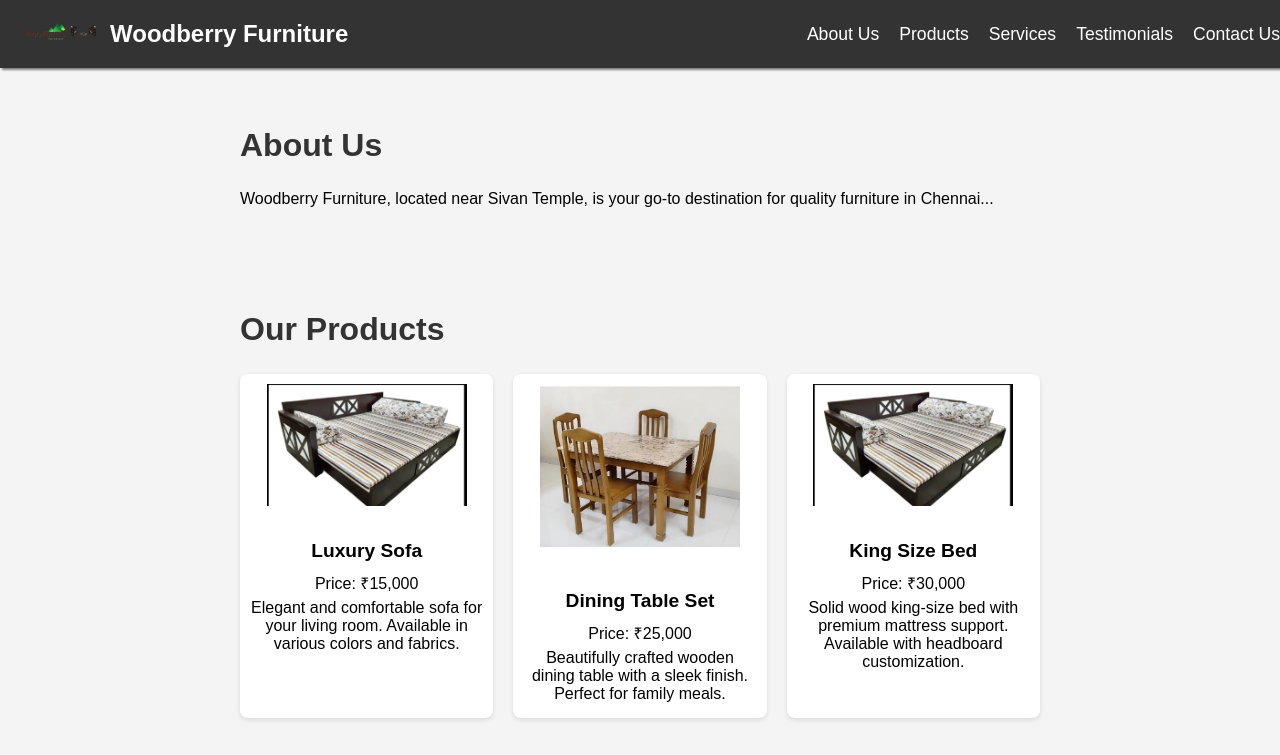
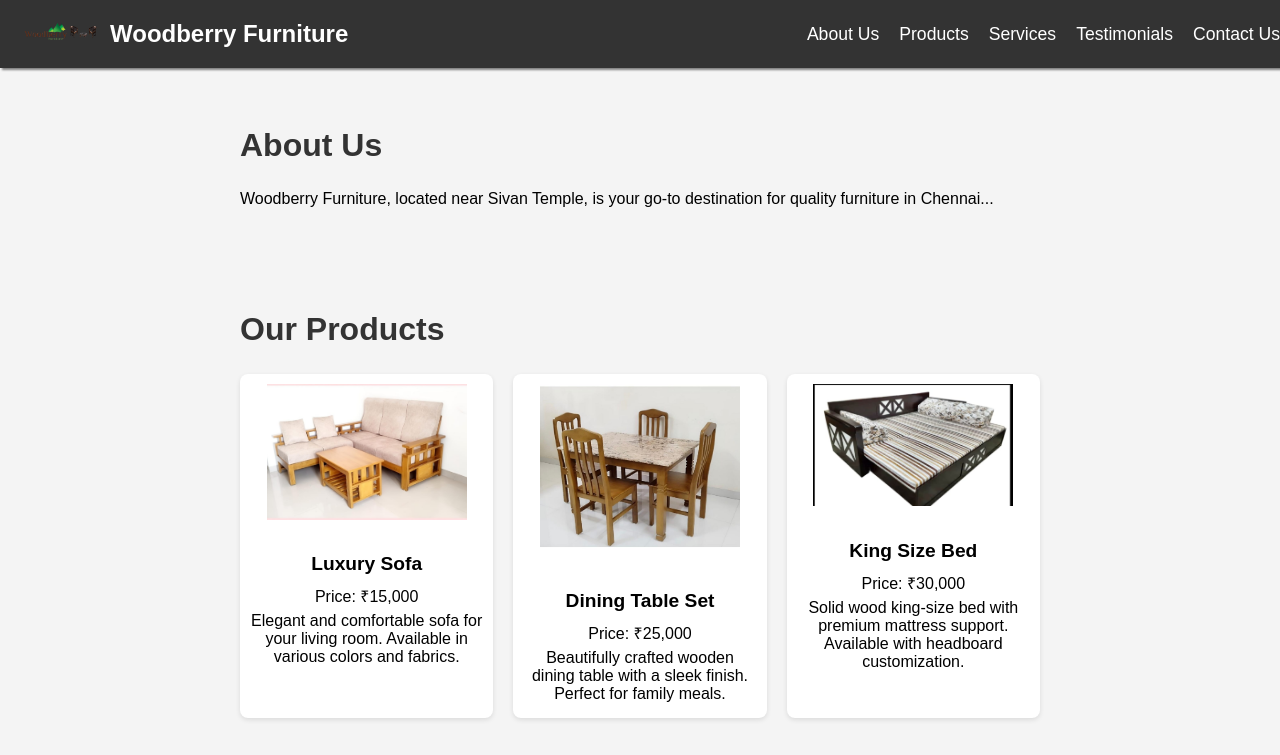
Before and after one commit to mohamedharshad8104/woodberry_website, a plain HTML site: page index.html in a window 1280 px wide. Shown: the top 755 px of the page. Drawn offline with Linux system fonts and the light colour scheme.

Commit message:
Update index.html

```diff
--- a/index.html
+++ b/index.html
@@ -37,7 +37,7 @@
         <h2>Our Products</h2>
         <div class="product-gallery">
             <div class="product">
-                <img src="https://github.com/mohamedharshad8104/woodberry_website/blob/main/bed.jpg?raw=true" alt="Sofa">
+                <img src="https://github.com/mohamedharshad8104/woodberry_website/blob/main/sofa.jpg?raw=true" alt="Sofa">
                 <h3>Luxury Sofa</h3>
                 <p>Price: ₹15,000</p>
                 <p>Elegant and comfortable sofa for your living room. Available in various colors and fabrics.</p>
```
